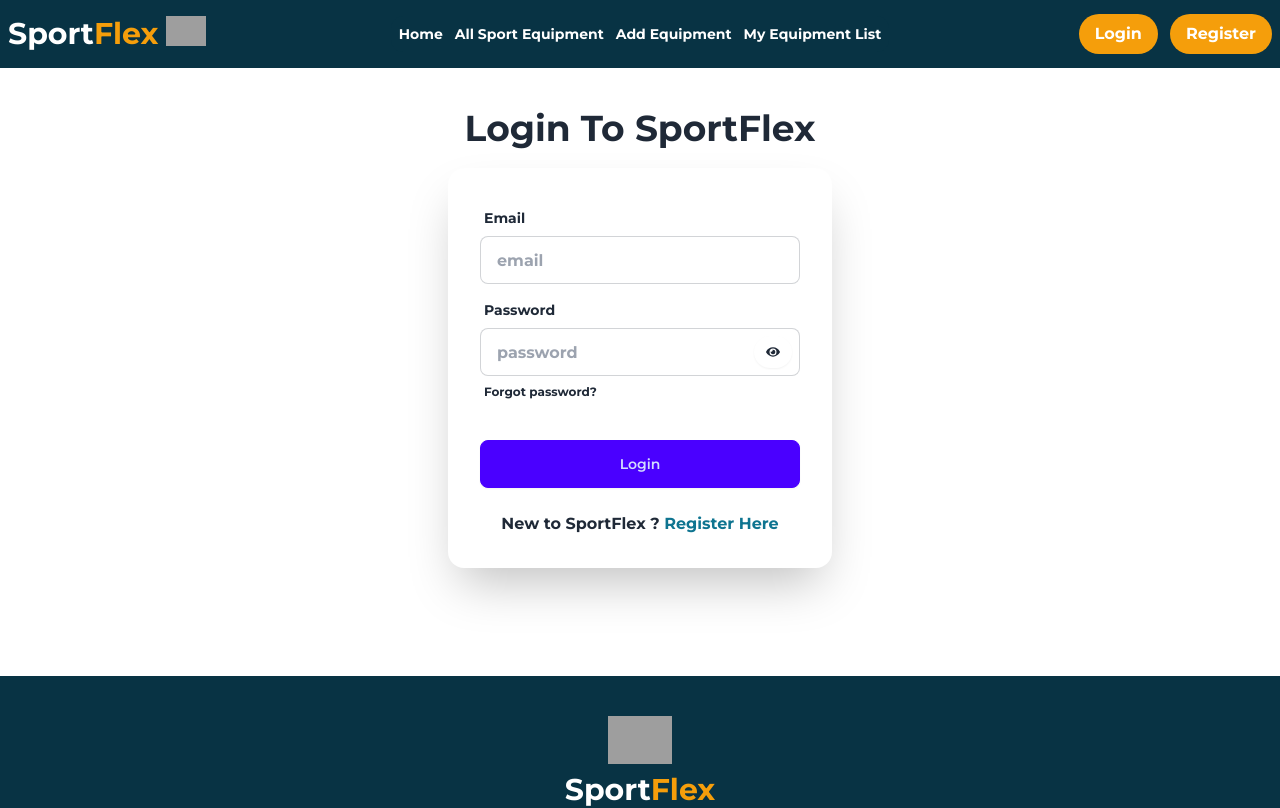
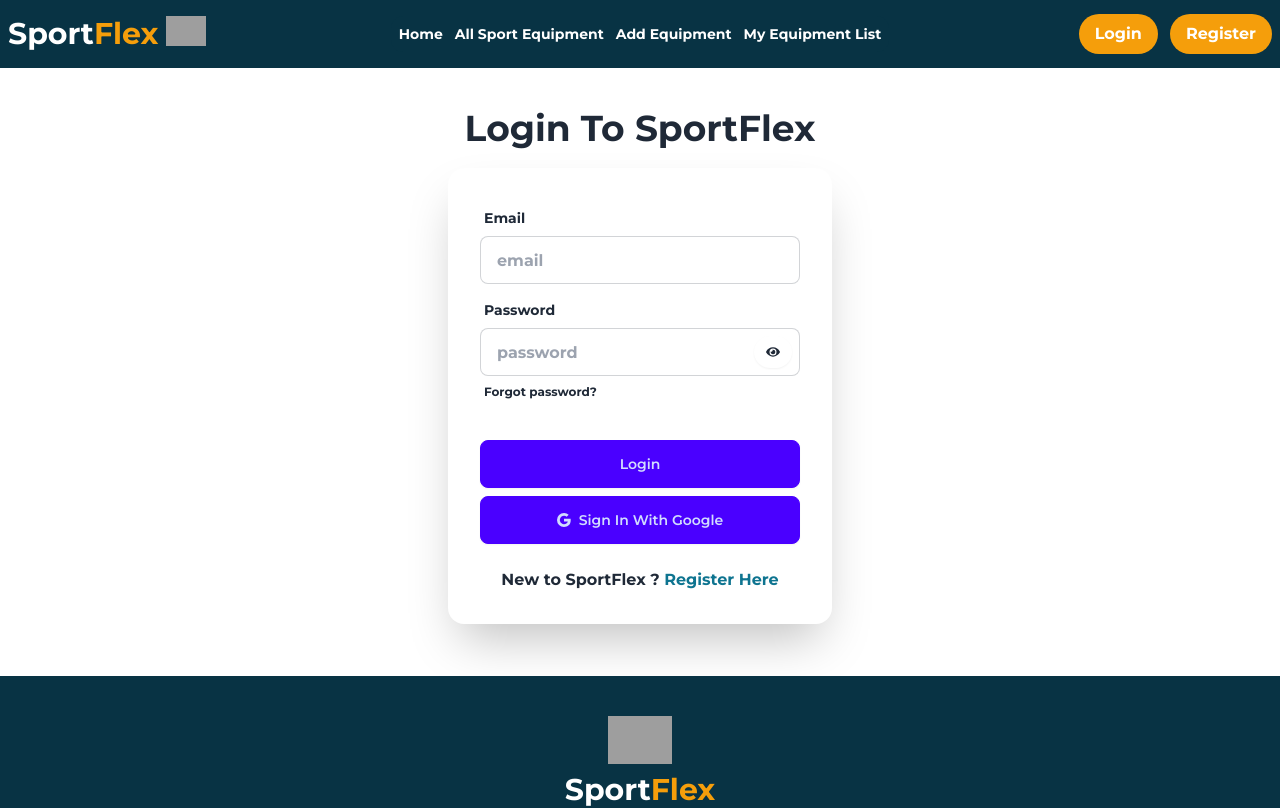
Before and after one commit to golamsarwar96/sport-flex-app-client, a React (Vite) app: page /login in a window 1280 px wide. Shown: the top 808 px of the page. Built offline with nearby package versions, Linux system fonts and the light colour scheme; no server answers; grey boxes are pictures that could not be loaded; a web font is replaced by a local one.

Commit message:
google login implemente. Also worked with loading a bit. styling is still remaining. functionality is okay.

```diff
--- a/src/MainLayout/Home.jsx
+++ b/src/MainLayout/Home.jsx
@@ -1,6 +1,13 @@
+import { useContext } from "react";
 import Banner from "../components/Banner";
+import { AuthContext } from "../provider/AuthProvider";
+import Loading from "../components/Loading";
 
 const Home = () => {
+  const { loading } = useContext(AuthContext);
+  if (loading) {
+    return <Loading></Loading>;
+  }
   return (
     <section>
       <Banner></Banner>
--- a/src/MainLayout/MainLayout.jsx
+++ b/src/MainLayout/MainLayout.jsx
@@ -8,10 +8,6 @@
 import { AuthContext } from "../provider/AuthProvider";
 
 const MainLayout = () => {
-  const { loading } = useContext(AuthContext);
-  if (loading) {
-    return <Loading></Loading>;
-  }
   return (
     <div className="font-montserrat font-bold max-w-7xl mx-auto">
       <Toaster></Toaster>
--- a/src/Pages/Login.jsx
+++ b/src/Pages/Login.jsx
@@ -3,11 +3,18 @@
 import { AuthContext } from "../provider/AuthProvider";
 import toast from "react-hot-toast";
 import { FaEye } from "react-icons/fa";
+import Loading from "../components/Loading";
+import { BsGoogle } from "react-icons/bs";
 
 const Login = () => {
-  const { userLogin, setUser } = useContext(AuthContext);
+  const { userLogin, setUser, loading, setLoading, signInWithGoogle } =
+    useContext(AuthContext);
   const [showPassword, setShowPassword] = useState(false);
   const emailRef = useRef();
+
+  if (loading) {
+    return <Loading></Loading>;
+  }
 
   const handleLogin = (e) => {
     e.preventDefault();
@@ -33,7 +40,23 @@
             console.log(data);
           });
       })
-      .catch((error) => console.error(error));
+      .catch((error) => {
+        toast.error(error.message);
+        setLoading(false);
+      });
+  };
+
+  const handleGoogleSignIn = () => {
+    signInWithGoogle()
+      .then((result) => {
+        const user = result.user;
+        toast.success("Google Login Successful");
+        // console.log(user);
+        setUser(user);
+      })
+      .catch((err) => {
+        toast.error(err.message);
+      });
   };
 
   return (
@@ -84,6 +107,14 @@
           <div className="form-control mt-6">
             <button className="btn btn-primary">Login</button>
           </div>
+          <div>
+            <button
+              onClick={handleGoogleSignIn}
+              className="btn btn-primary w-full"
+            >
+              <BsGoogle></BsGoogle> Sign In With Google
+            </button>
+          </div>
           <h1 className="text-center mt-4">
             New to SportFlex ?{" "}
             <Link className="text-cyan-700" to="/register">
--- a/src/Pages/Register.jsx
+++ b/src/Pages/Register.jsx
@@ -3,9 +3,14 @@
 import { Link, useNavigate } from "react-router-dom";
 import Swal from "sweetalert2";
 import toast from "react-hot-toast";
+import Loading from "../components/Loading";
 
 const Register = () => {
-  const { createUser, setUser, updateUserProfile } = useContext(AuthContext);
+  const { createUser, setUser, updateUserProfile, loading } =
+    useContext(AuthContext);
+  if (loading) {
+    return <Loading></Loading>;
+  }
   const navigate = useNavigate();
   const handleRegister = (e) => {
     e.preventDefault();
@@ -17,6 +22,13 @@
 
     console.log(name, email, password);
 
+    //Name length validation
+    // if (name.length < 5) {
+    //   setError({ ...error, name: "Name must be at least 5 characters long." });
+    //   toast.error("Name must be more than 5 characters long.");
+    //   return;
+    // }
+
     //Password Validation
     // const regex = /^(?=.*[A-Z])(?=.*[a-z])(?=.*\d).{6,}$/;
     // if (!regex.test(password)) {
@@ -25,6 +37,7 @@
     //   );
     //   return;
     // }
+
     //Creating User
     createUser(email, password)
       .then((result) => {
@@ -66,7 +79,7 @@
           });
       })
       .catch((err) => {
-        console.log(err.message);
+        toast.error(err.message);
       });
   };
   return (
--- a/src/components/Navbar.jsx
+++ b/src/components/Navbar.jsx
@@ -2,9 +2,11 @@
 import { AuthContext } from "../provider/AuthProvider";
 import { Link, NavLink } from "react-router-dom";
 import logoIcon from "../assets/sports.png";
+import Loading from "./Loading";
 
 const Navbar = () => {
   const { user, logOut } = useContext(AuthContext);
+
   const links = (
     <div className="flex gap-3 p-2 bg-cyan-950  border-none rounded-xl lg:items-center flex-col lg:flex-row  text-white">
       <NavLink
--- a/src/provider/AuthProvider.jsx
+++ b/src/provider/AuthProvider.jsx
@@ -6,9 +6,13 @@
   onAuthStateChanged,
   sendPasswordResetEmail,
   signInWithEmailAndPassword,
+  signInWithPopup,
   signOut,
   updateProfile,
 } from "firebase/auth";
+
+import { GoogleAuthProvider } from "firebase/auth";
+const googleProvider = new GoogleAuthProvider();
 
 export const AuthContext = createContext();
 const AuthProvider = ({ children }) => {
@@ -38,6 +42,11 @@
     return signInWithEmailAndPassword(auth, email, password);
   };
 
+  //Google Sign In
+  const signInWithGoogle = () => {
+    return signInWithPopup(auth, googleProvider);
+  };
+
   //Update User Info
   const updateUserProfile = (updatedData) => {
     return updateProfile(auth.currentUser, updatedData);
@@ -62,8 +71,10 @@
     createUser,
     userLogin,
     updateUserProfile,
+    signInWithGoogle,
     resetPassword,
     loading,
+    setLoading,
   };
   return (
     <AuthContext.Provider value={authInfo}>{children}</AuthContext.Provider>
```
